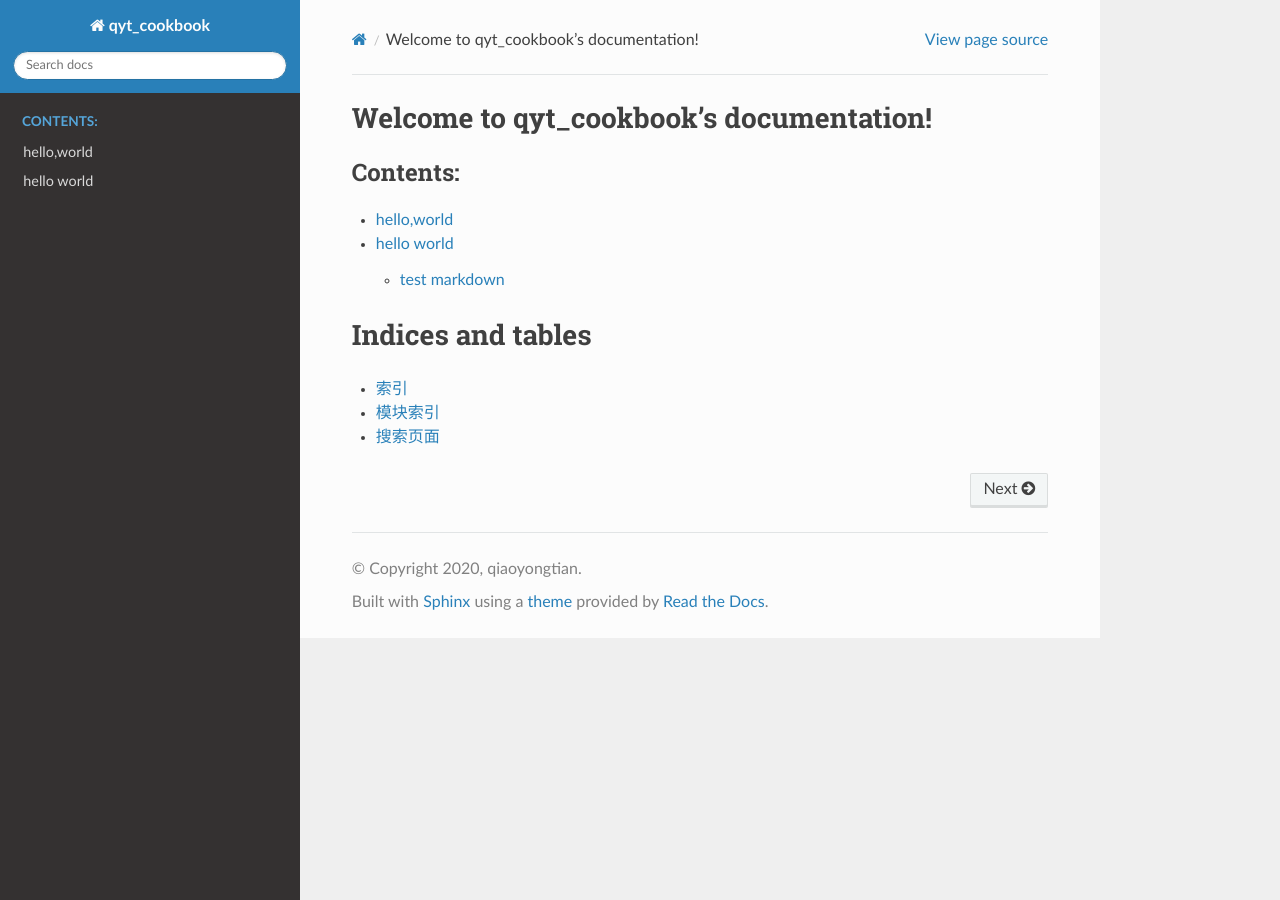
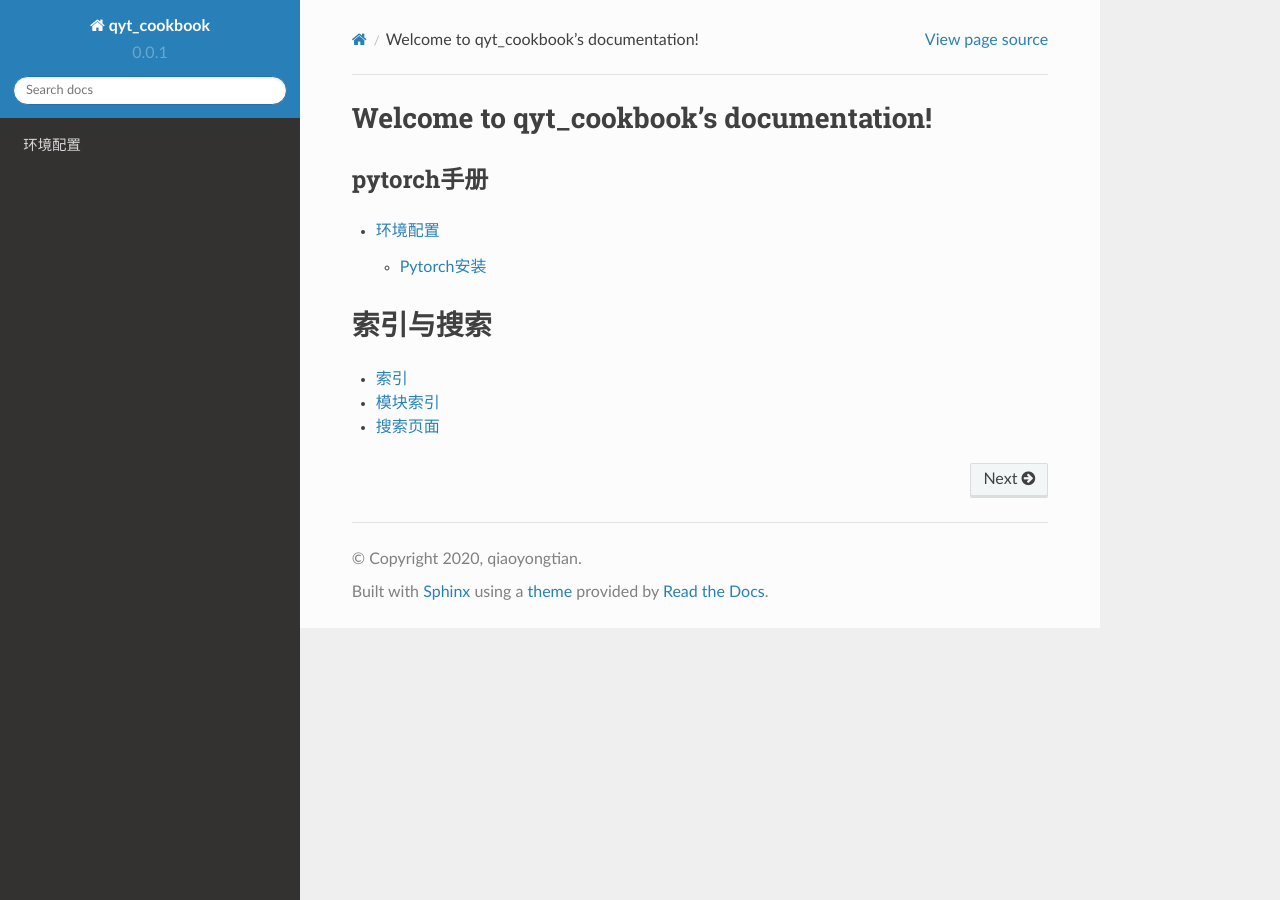
Before and after one commit to q759729997/qyt_cookbook, a Sphinx documentation site: the page built from qyt_cookbook/source/index.rst, in a window 1280 px wide. Built offline with Sphinx 7.4.7 and the Read the Docs theme 2.0.0, drawn with Linux system fonts in a browser that asks for light colours.

Commit message:
pytorch环境配置

```diff
--- a/qyt_cookbook/source/conf.py
+++ b/qyt_cookbook/source/conf.py
@@ -22,8 +22,10 @@ project = 'qyt_cookbook'
 copyright = '2020, qiaoyongtian'
 author = 'qiaoyongtian'
 
+# The short X.Y version
+version = '0.0.1'
 # The full version, including alpha/beta/rc tags
-release = '0.0.1'
+release = version
 
 
 # -- General configuration ---------------------------------------------------
--- a/qyt_cookbook/source/contents.rst
+++ /dev/null
@@ -1,2 +0,0 @@
-hello,contents
-=============
--- a/qyt_cookbook/source/index.rst
+++ b/qyt_cookbook/source/index.rst
@@ -6,14 +6,15 @@
 Welcome to qyt_cookbook's documentation!
 ========================================
 
+pytorch手册
+----------------
+
 .. toctree::
    :maxdepth: 2
-   :caption: Contents:
 
-   hello
-   hello_md
+   环境配置 </pytorch/install>
 
-Indices and tables
+索引与搜索
 ==================
 
 * :ref:`genindex`
```
Also changed, not shown: README.md (+1 -0 lines), qyt_cookbook/source/pytorch/install.md (added, +17 -0 lines).
